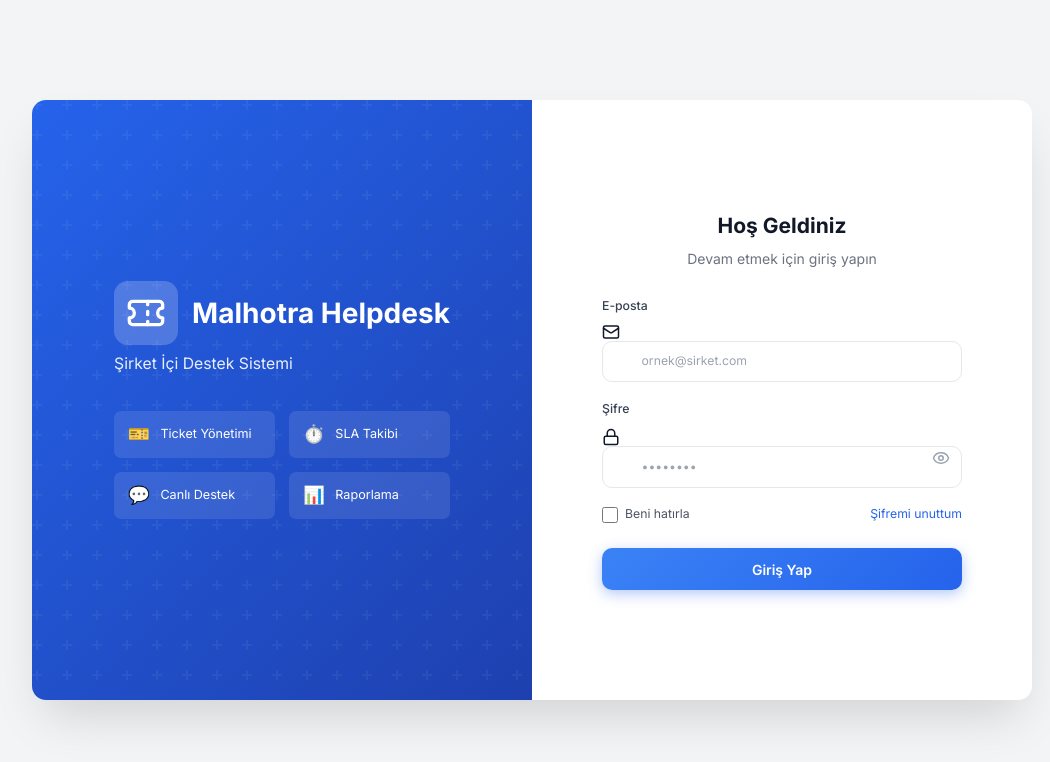
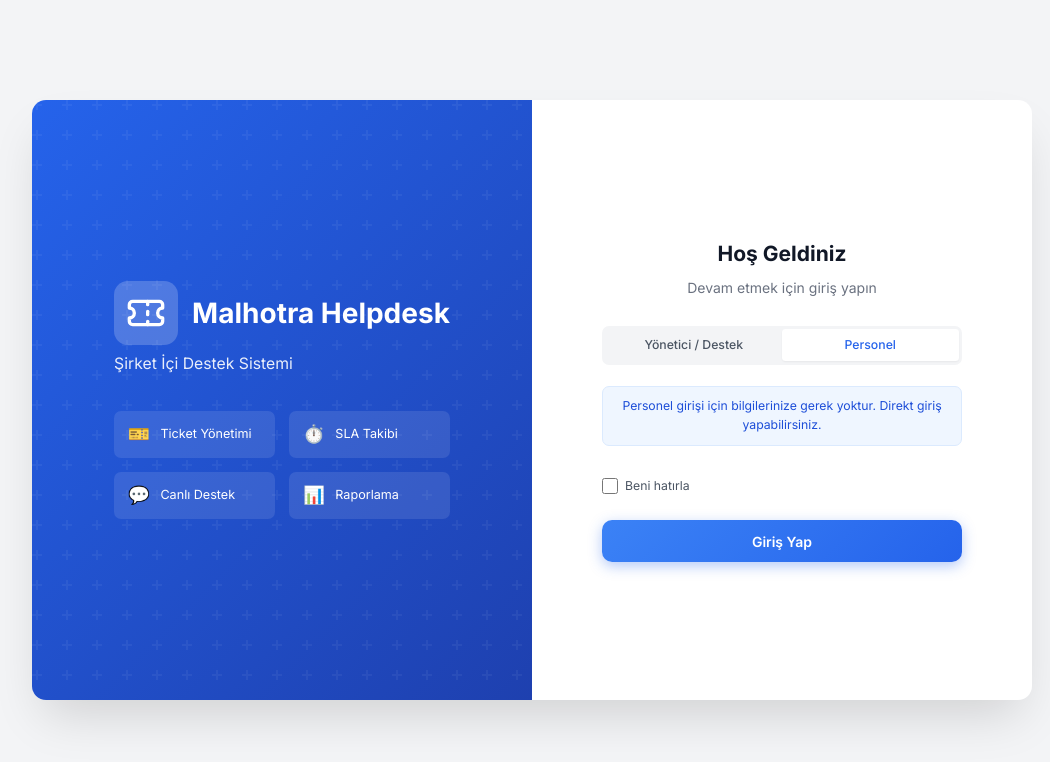
Before and after one commit to melihegram12/tsc-ticket, a Next.js app: page /login in a window 1280 px wide. Shown: the top 762 px of the page, without its empty margins (108-1158 px from the left). Built offline with nearby package versions, Linux system fonts and the light colour scheme.

Commit message:
Personel giris sekmesi geri eklendi

```diff
--- a/src/app/login/page.tsx
+++ b/src/app/login/page.tsx
@@ -10,7 +10,7 @@ function LoginForm() {
   const router = useRouter();
   const searchParams = useSearchParams();
   const [email, setEmail] = useState('');
-  const [password, setPassword] = useState('');
+  const [password, setPassword] = useState('SKIP_PASSWORD_CHECK_FOR_REQUESTER');
   const [showPassword, setShowPassword] = useState(false);
   const [error, setError] = useState('');
   const [loading, setLoading] = useState(false);
@@ -24,7 +24,7 @@ function LoginForm() {
 
     try {
       const result = await signIn('credentials', {
-        email,
+        email: password === 'SKIP_PASSWORD_CHECK_FOR_REQUESTER' ? 'calisan@tsc.local' : email,
         password,
         redirect: false,
       });
@@ -85,6 +85,28 @@ function LoginForm() {
               <p>Devam etmek için giriş yapın</p>
             </div>
 
+            {/* Login Type Tabs */}
+            <div className="login-tabs">
+              <button
+                className={`login-tab ${password !== 'SKIP_PASSWORD_CHECK_FOR_REQUESTER' ? 'active' : ''}`}
+                onClick={() => {
+                  setPassword('');
+                  setError('');
+                }}
+              >
+                Yönetici / Destek
+              </button>
+              <button
+                className={`login-tab ${password === 'SKIP_PASSWORD_CHECK_FOR_REQUESTER' ? 'active' : ''}`}
+                onClick={() => {
+                  setPassword('SKIP_PASSWORD_CHECK_FOR_REQUESTER');
+                  setError('');
+                }}
+              >
+                Personel
+              </button>
+            </div>
+
             {error && (
               <div className="error-alert">
                 <AlertCircle size={18} />
@@ -93,6 +115,7 @@ function LoginForm() {
             )}
 
             <form onSubmit={handleSubmit} className="login-form">
+              {password !== 'SKIP_PASSWORD_CHECK_FOR_REQUESTER' && (
                 <div className="form-group">
                   <label htmlFor="email">E-posta</label>
                   <div className="input-wrapper">
@@ -109,7 +132,9 @@ function LoginForm() {
                     />
                   </div>
                 </div>
+              )}
 
+              {password !== 'SKIP_PASSWORD_CHECK_FOR_REQUESTER' && (
                 <div className="form-group">
                   <div className="flex justify-between items-center mb-1">
                     <label htmlFor="password">Şifre</label>
@@ -136,13 +161,22 @@ function LoginForm() {
                     </button>
                   </div>
                 </div>
+              )}
+
+              {password === 'SKIP_PASSWORD_CHECK_FOR_REQUESTER' && (
+                <div className="info-alert">
+                  <span>Personel girişi için bilgilerinize gerek yoktur. Direkt giriş yapabilirsiniz.</span>
+                </div>
+              )}
 
               <div className="form-options">
                 <label className="checkbox-label">
                   <input type="checkbox" />
                   <span>Beni hatırla</span>
                 </label>
+                {password !== 'SKIP_PASSWORD_CHECK_FOR_REQUESTER' && (
                   <a href="#" className="forgot-link">Şifremi unuttum</a>
+                )}
               </div>
 
               <button
@@ -289,6 +323,33 @@ function LoginForm() {
           margin: 0;
         }
 
+        .login-tabs {
+          display: flex;
+          background: var(--gray-100);
+          padding: 0.25rem;
+          border-radius: 0.5rem;
+          margin-bottom: 1.5rem;
+        }
+
+        .login-tab {
+          flex: 1;
+          padding: 0.5rem;
+          border: none;
+          background: transparent;
+          color: var(--gray-600);
+          font-weight: 500;
+          font-size: 0.875rem;
+          border-radius: 0.25rem;
+          cursor: pointer;
+          transition: all 0.2s;
+        }
+
+        .login-tab.active {
+          background: white;
+          color: var(--primary-600);
+          box-shadow: 0 1px 2px rgba(0, 0, 0, 0.05);
+        }
+
         .error-alert {
           display: flex;
           align-items: center;
@@ -299,6 +360,17 @@ function LoginForm() {
           border-radius: 0.5rem;
           margin-bottom: 1.5rem;
           font-size: 0.875rem;
+        }
+
+        .info-alert {
+          padding: 0.75rem 1rem;
+          background: var(--primary-50);
+          color: var(--primary-700);
+          border-radius: 0.5rem;
+          margin-bottom: 1rem;
+          font-size: 0.875rem;
+          text-align: center;
+          border: 1px solid var(--primary-100);
         }
 
         .login-form {
```
Also changed, not shown: 1 other file (tests, documents, lock files or other folders). Lines whose indentation alone changed are shown as unchanged.
